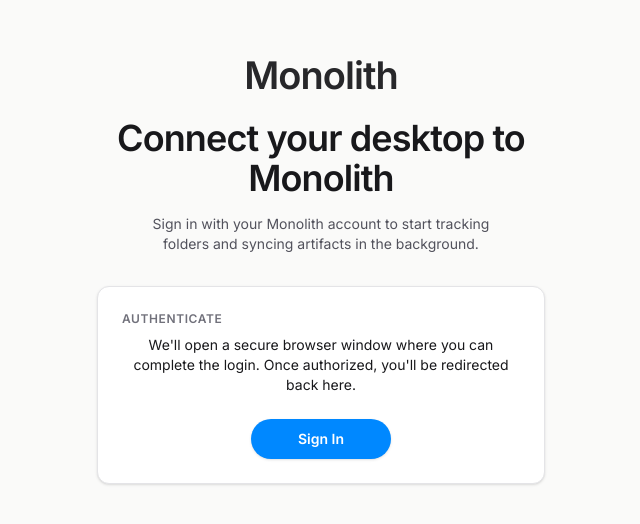
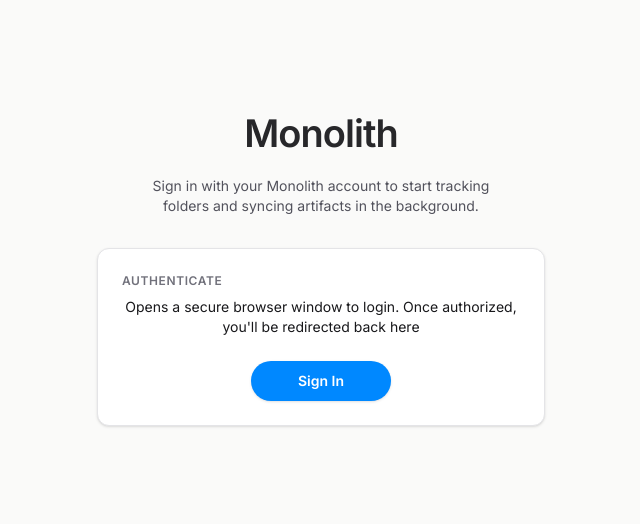
Before and after one commit to stabilityprotocol/ucfr-desktop, a React (Vite) app: page / in a window 1280 px wide. Shown: the part 130-654 px from the top of the page, without its empty margins (319-959 px from the left). Built offline with nearby package versions, Linux system fonts and the light colour scheme.

Commit message:
Update login auth messaging

```diff
--- a/src/renderer/pages/Login.tsx
+++ b/src/renderer/pages/Login.tsx
@@ -10,9 +10,6 @@ export function LoginPage({ onLogin }: LoginPageProps) {
           <div className="mb-2 text-[38px] leading-none font-semibold tracking-tight text-zinc-800">
             Monolith
           </div>
-          <h1 className="text-3xl font-semibold tracking-tight text-zinc-900 md:text-4xl">
-            Connect your desktop to Monolith
-          </h1>
           <p className="text-sm text-zinc-600 max-w-[360px] mx-auto">
             Sign in with your Monolith account to start tracking folders and
             syncing artifacts in the background.
@@ -24,8 +21,8 @@ export function LoginPage({ onLogin }: LoginPageProps) {
             Authenticate
           </h2>
           <p className="mb-6 text-sm text-zinc-900 text-center">
-            We&apos;ll open a secure browser window where you can complete the
-            login. Once authorized, you&apos;ll be redirected back here.
+            Opens a secure browser window to login. Once authorized, you&apos;ll
+            be redirected back here
           </p>
           <div className="flex justify-center">
             <button
```
